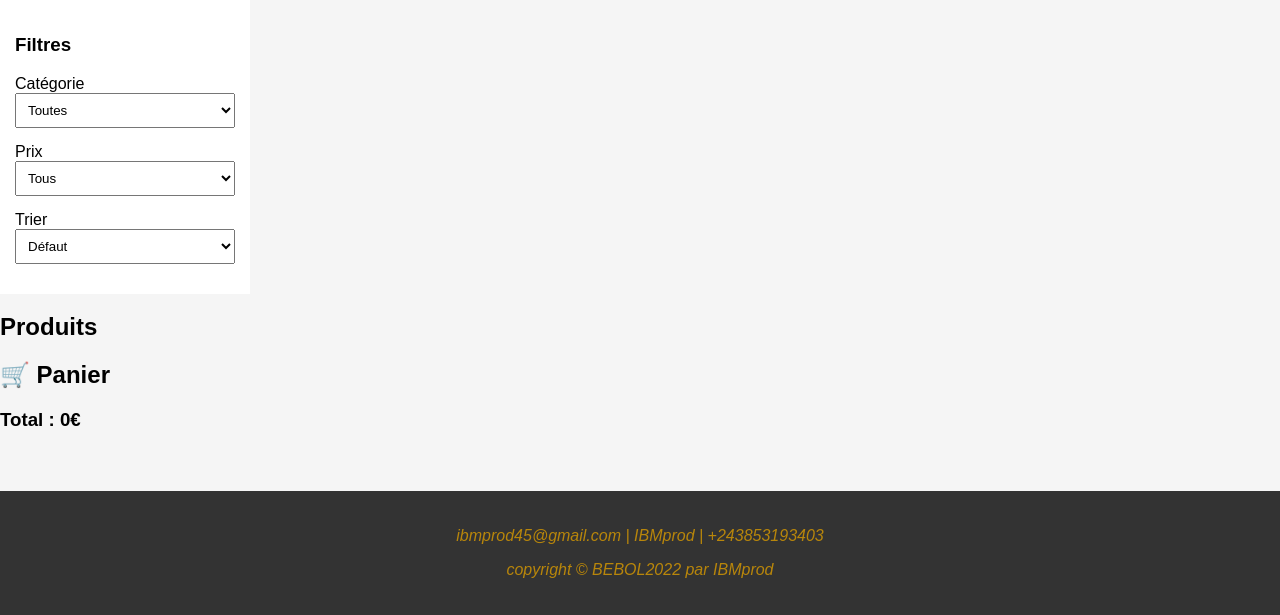
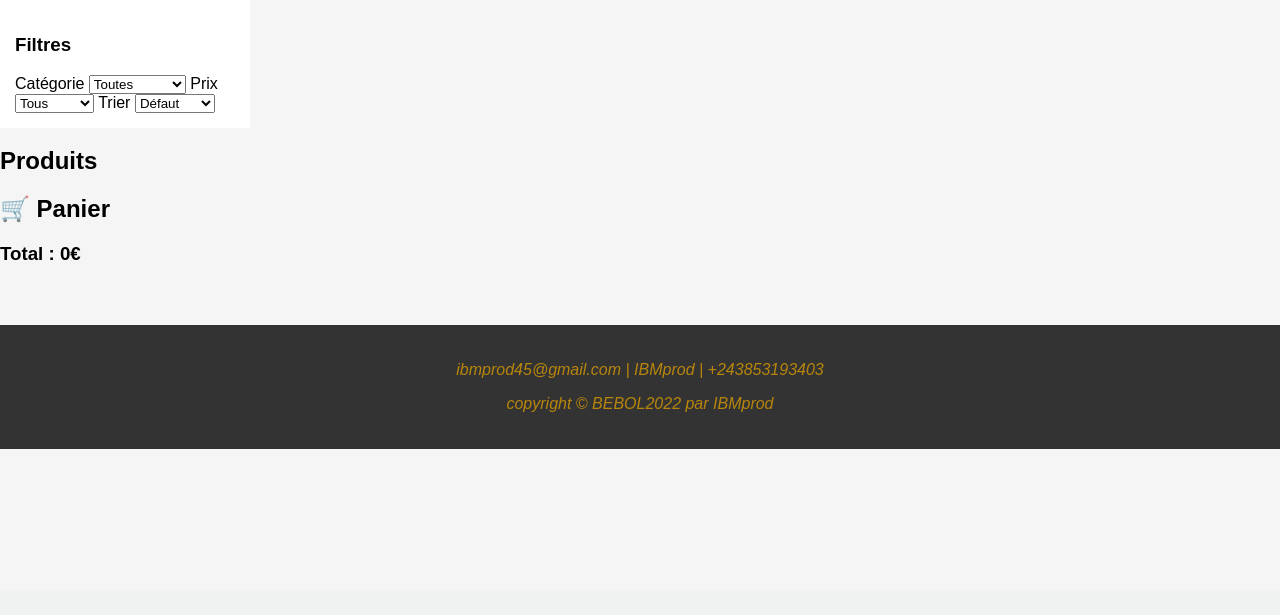
Before and after one commit to Benjamin-masini/IBMprod, a PHP site: page /wenze_feed.html in a window 1280 px wide. Shown: the part 210-825 px from the top of the page. After the commit the page ends 659 px from the top, so only its background shows below. Run offline with PHP 8.4, Linux system fonts and the light colour scheme.

Commit message:
Update wenze_feed.css

```diff
--- a/wenze_feed.css
+++ b/wenze_feed.css
@@ -42,35 +42,22 @@ body {
     font-weight: bold;
 }
 
-
 /* LAYOUT */
 .container {
     display: flex;
 }
 
 /* SIDEBAR */
-
 .sidebar {
     width: 220px;
     background: white;
     padding: 15px;
 }
 
-.sidebar select {
-    width: 100%;
-    margin-bottom: 15px;
-    padding: 8px;
-}
-
 /* CSS pour les filtres horizontaux */
-.sidebar {
-    display: flex;
-    flex-direction: column; /* Structure générale en colonne */
-}
-
 .filters-wrapper {
     display: flex;
-    gap: 20px; /* Espace entre les filtres */
+    gap: 20px; /* Espacement entre les filtres */
     flex-wrap: wrap; /* Permet aux filtres de se réorganiser sur les petits écrans */
     margin-bottom: 20px; /* Marge sous les filtres */
 }
@@ -185,6 +172,7 @@ footer p2 {
     color: #999;
     margin-top: 10px;
 }
+
 /* RESPONSIVE DESIGN */
 @media (max-width: 768px) {
     body {
@@ -207,3 +195,4 @@ footer p2 {
     .logo h1 {
         font-size: 24px;
     }
+}
```
